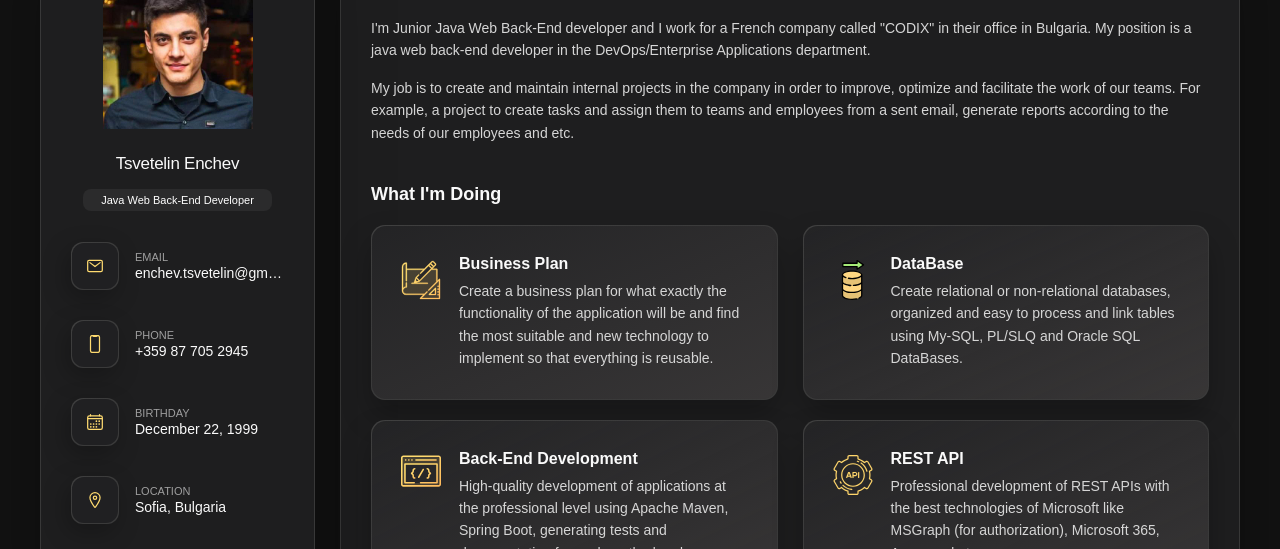
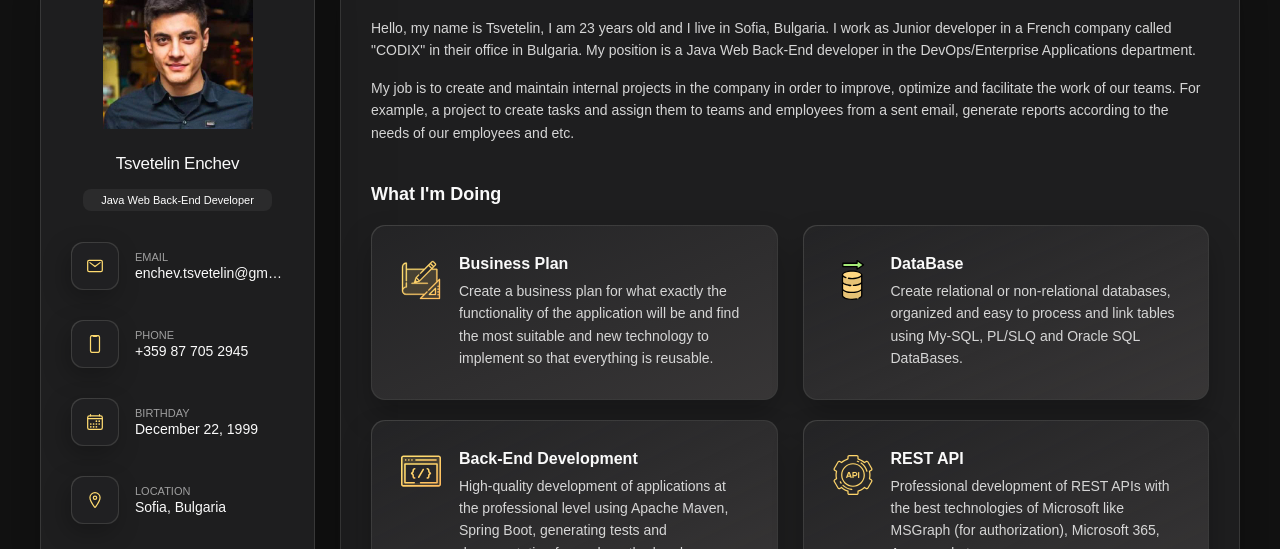
Before and after one commit to TsvetelinEnchev/My-Portfolio, a plain HTML site: page index.html in a window 1280 px wide. Shown: the part 142-691 px from the top of the page. Drawn offline with nearby package versions, Linux system fonts and the light colour scheme.

Commit message:
Update html file
Changed the content in about me.

```diff
--- a/index.html
+++ b/index.html
@@ -157,7 +157,7 @@
 
           <section class="about-text">
             <p>
-              I'm Junior Java Web Back-End developer and I work for a French company called "CODIX" in their office in Bulgaria. My position is a java web back-end developer in the DevOps/Enterprise Applications department.
+              Hello, my name is Tsvetelin, I am 23 years old and I live in Sofia, Bulgaria. I work as Junior developer in a French company called "CODIX" in their office in Bulgaria. My position is a Java Web Back-End developer in the DevOps/Enterprise Applications department.
             </p>
 
             <p>
```
